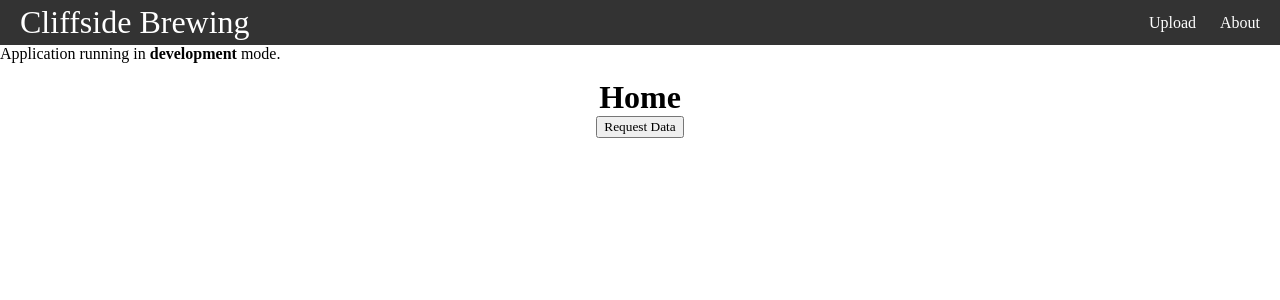
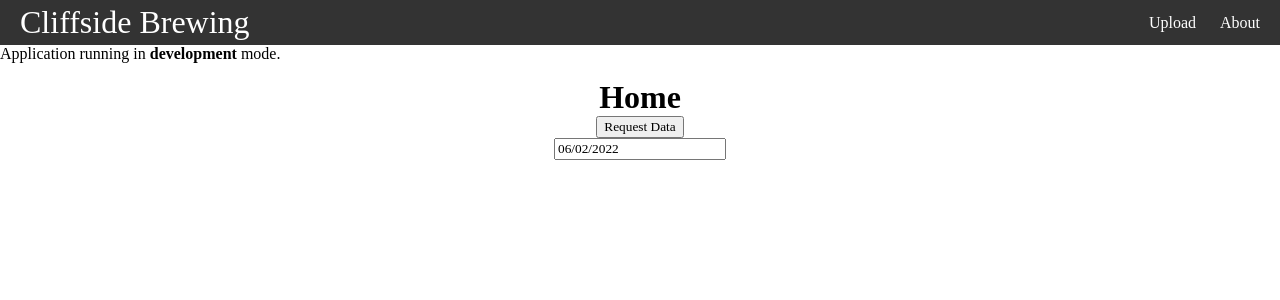
Before and after one commit to gaartok/sales-vis, a React (Create React App) app: page / in a window 1280 px wide. Shown: the top 300 px of the page. Built offline with nearby package versions, Linux system fonts and the light colour scheme; no server answers; a web font is replaced by a local one.

Commit message:
convert Home.js to Typescript

```diff
--- a/src/pages/Home.js
+++ b/src/pages/Home.tsx
@@ -1,16 +1,24 @@
 import React from 'react';
+import DatePicker from "react-datepicker";
 
 // '/salesVis/salesData/startDate/:startDate/endDate/:endDate'
 
-class Home extends React.Component {
-  constructor(props) {
+interface HomeProps {
+  endPointBase: string;
+  middleName?: string;
+  lastName: string;
+}
+
+
+class Home extends React.Component <{ endPointBase: string }, { isLoading: Boolean, startDate: Date }> {
+  constructor(props: HomeProps) {
     super(props);
     this.state = {
-       isLoading: false
+       isLoading: false,
+       startDate: new Date()
     };
-
     this.onSubmit = this.onSubmit.bind(this);
- }
+  }
 
 
   onSubmit() {
@@ -41,6 +49,7 @@ class Home extends React.Component {
         <h1>Home</h1>
         { this.state.isLoading && <div>Loading...</div> }
         { !this.state.isLoading && <button type="button" onClick={this.onSubmit}>{'Request Data'}</button> }
+        <DatePicker selected={this.state.startDate} onChange={(date:Date) => this.setState({ startDate:date })} />
       </div>
     return returnVal;
   }
```
